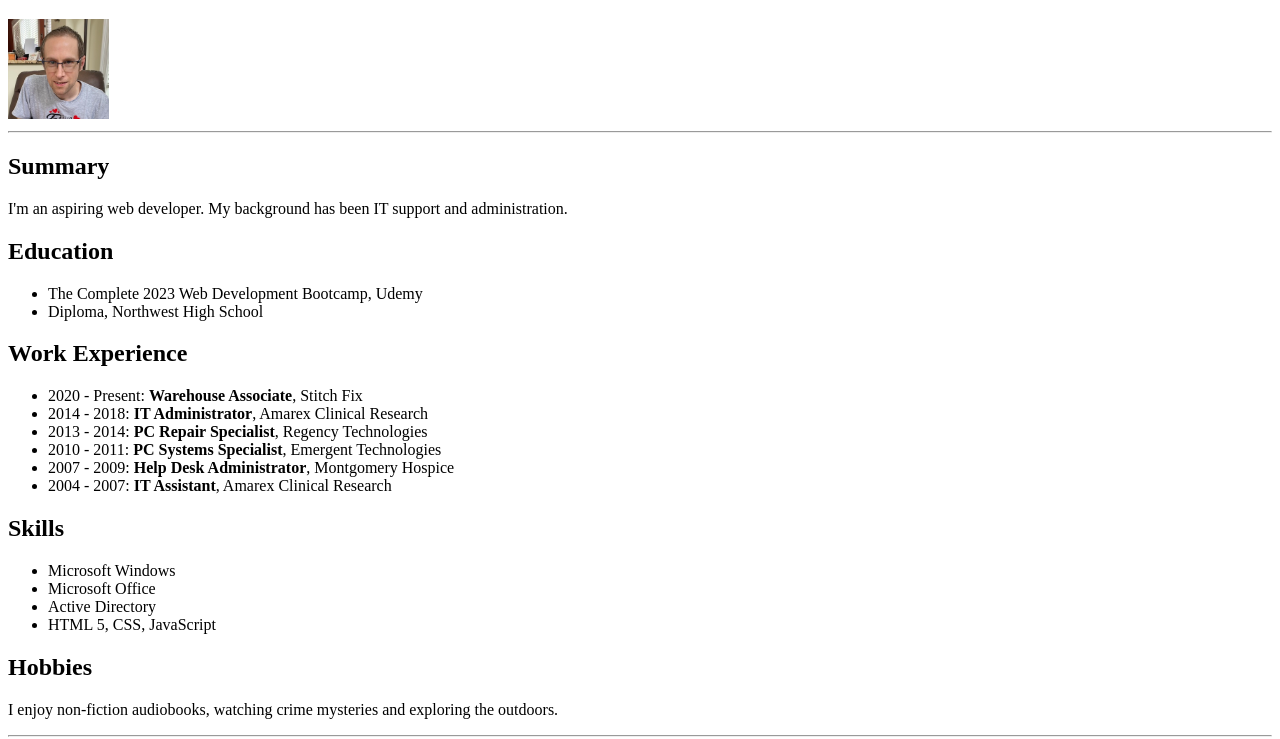
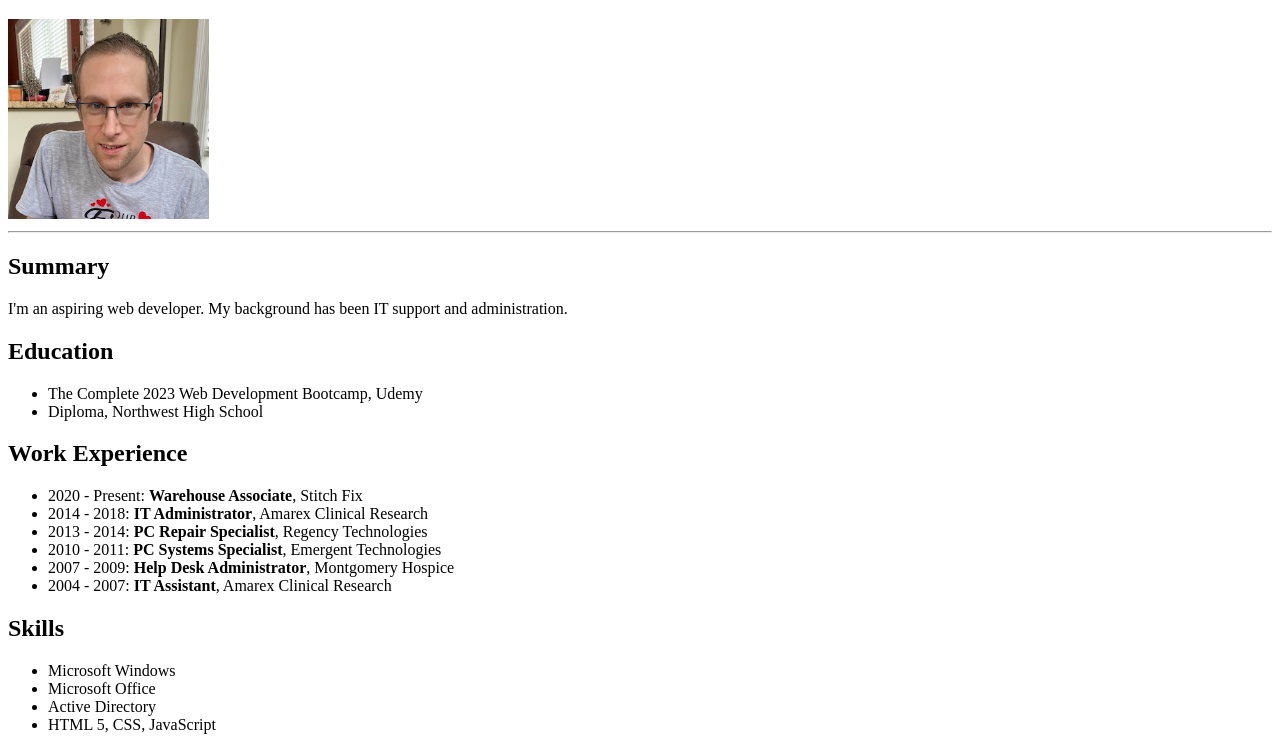
Before and after one commit to drewswiz/resume, a plain HTML site: page index.html in a window 1280 px wide. Shown: the part 61-800 px from the top of the page. Drawn offline with Linux system fonts and the light colour scheme.

Commit message:
Update index.html
increased img size to 200

```diff
--- a/index.html
+++ b/index.html
@@ -6,7 +6,7 @@
 </head>
 <body>
     <h1>Andrew Sendelbach</h1>
-    <img src="./images/profile1.jpeg" height="100" alt="profile picture" />
+    <img src="./images/profile1.jpeg" height="200" alt="profile picture" />
     <hr>
     <h2>Summary</h2>
         <p>I'm an aspiring web developer. My background has been IT support and administration.</p>
```
